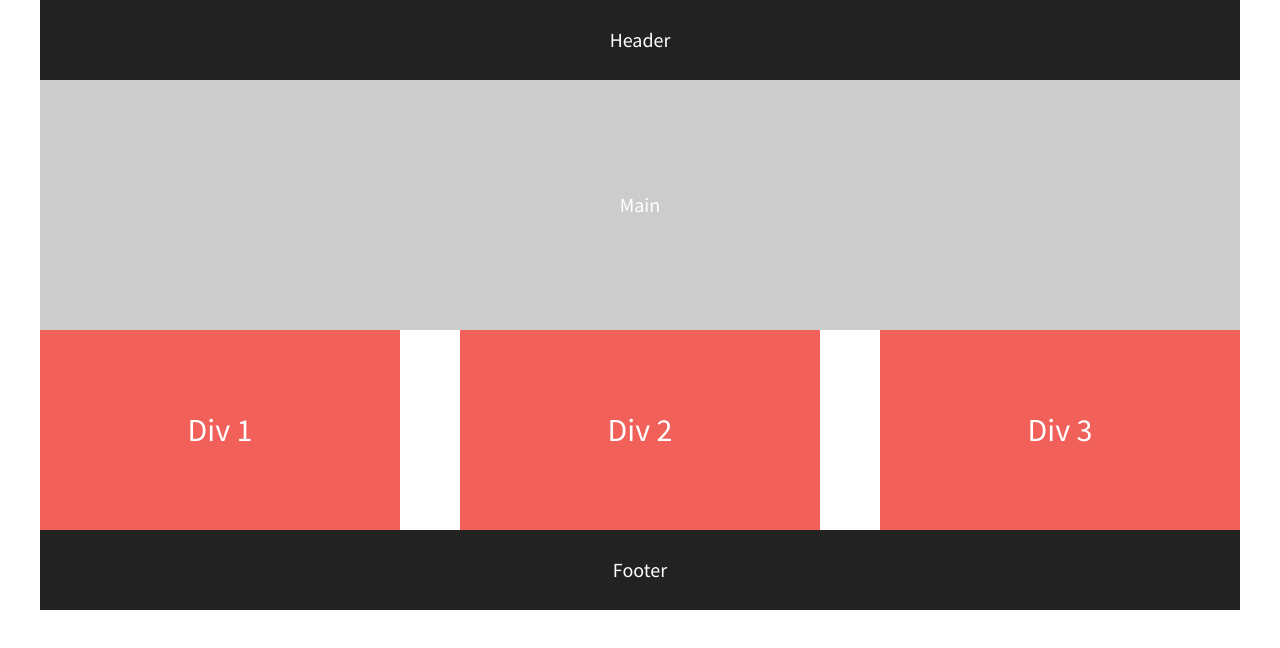
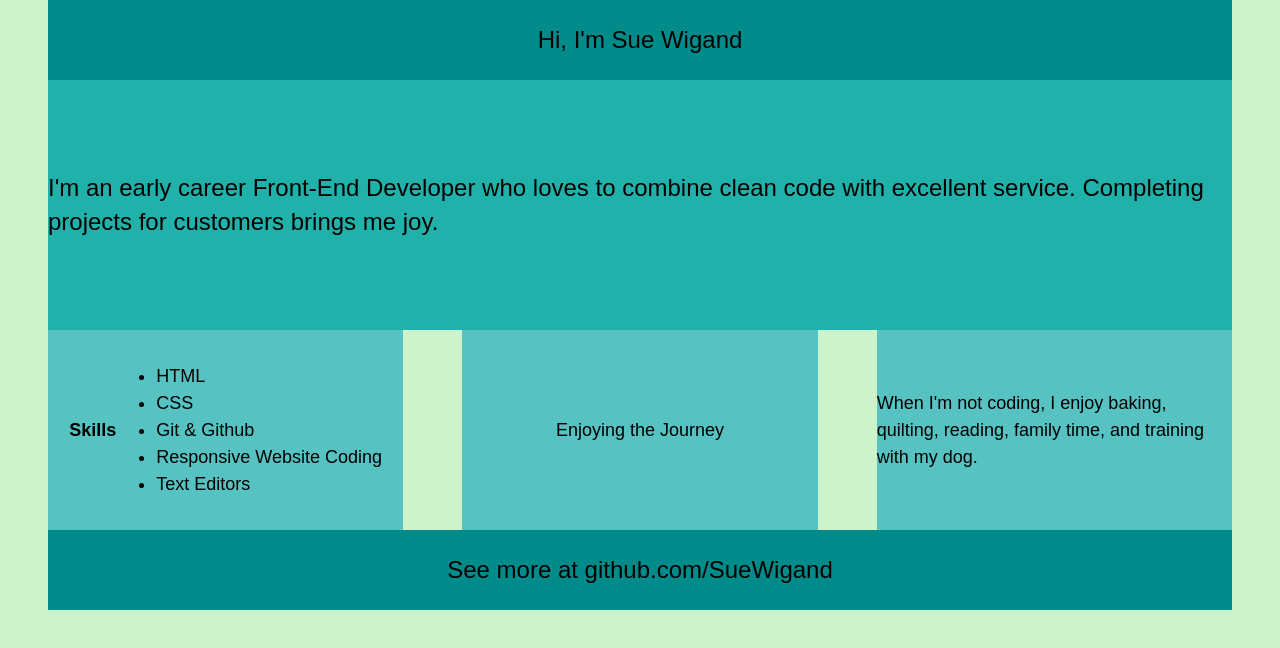
Before and after one commit to SueWigand/08.01-206-flexbox-starter, a plain HTML site: page index.html in a window 1280 px wide. Drawn offline with nearby package versions, Linux system fonts and the light colour scheme; a web font is replaced by a local one.

Commit message:
Updated all info on page

```diff
--- a/css/main.css
+++ b/css/main.css
@@ -96,28 +96,29 @@ textarea {
    ========================================================================== */
 
 html {
-  background-color: #fff;
+  background-color: rgb(204, 243, 204);
   height: 100%;
   width: 100%;
+  font-family: 'Ysabeau Infant', sans-serif;
 }
 
 body {
   font-family: 'Source Sans Pro', sans-serif;
   padding: 0 2em;
-  font-size: 1.25em;
+  font-size: 1.5em;
   height: 100%;
-  color: #fff;
+  color: black;
 }
 
 header,
 footer {
-  background-color: #222;
+  background-color: darkcyan;
   height: 80px;
   width: 100%;
 }
 
 main {
-  background-color: #ccc;
+  background-color: lightseagreen;
   height: 250px;
   width: 100%;
 }
@@ -142,10 +143,10 @@ main {
     display: flex;
     justify-content: center;
     align-items: center;
-    color: #fff;
+    color: black;
     line-height: 1.5em;
-    font-size: 1.6em;
-    background-color: #f16059;
+    font-size: 0.75em;
+    background-color: rgb(87, 194, 194);
     width: 30%;
     height: 200px;
 }
--- a/index.html
+++ b/index.html
@@ -13,7 +13,9 @@
         <link rel="stylesheet" href="css/normalize.css">
         <link rel="stylesheet" href="css/main.css">
         <script src="js/vendor/modernizr-2.8.3.min.js"></script>
-        <link href="https://fonts.googleapis.com/css?family=Lora|Source+Sans+Pro:400,700" rel="stylesheet">
+        <link rel="preconnect" href="https://fonts.googleapis.com">
+        <link rel="preconnect" href="https://fonts.gstatic.com" crossorigin>
+        <link href="https://fonts.googleapis.com/css2?family=Ysabeau+Infant&display=swap" rel="stylesheet">
     </head>
     <body>
         <!--[if lt IE 8]>
@@ -22,18 +24,25 @@
 
         <!-- Add your site or application content here -->
         <section class="flex-container">
-            <header>Header</header>
-            <main>Main</main>
+            <header>Hi, I'm Sue Wigand</header>
+            <main>I'm an early career Front-End Developer who loves to combine clean code with excellent service. Completing projects for customers brings me joy.</main>
             <div id="div-1" class="flex-items">
-                Div 1
+                <h4>Skills</h4>
+                    <ul>
+                        <li>HTML</li>
+                        <li>CSS</li>
+                        <li>Git & Github</li>
+                        <li>Responsive Website Coding</li>
+                        <li>Text Editors</li>
+                    </ul>
             </div>
             <div id="div-2" class="flex-items">
-                Div 2
+                Enjoying the Journey
             </div>
             <div id="div-3" class="flex-items">
-                Div 3
+                <p>When I'm not coding, I enjoy baking, quilting, reading, family time, and training with my dog.</p>
             </div>
-            <footer>Footer</footer>
+            <footer>See more at github.com/SueWigand</footer>
         </section>
 
         <script src="https://ajax.googleapis.com/ajax/libs/jquery/1.11.3/jquery.min.js"></script>
```
